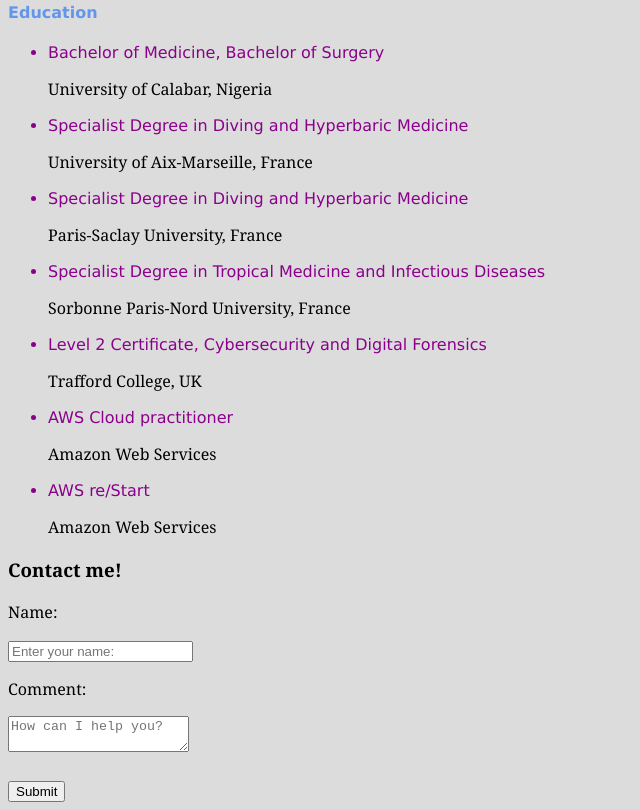
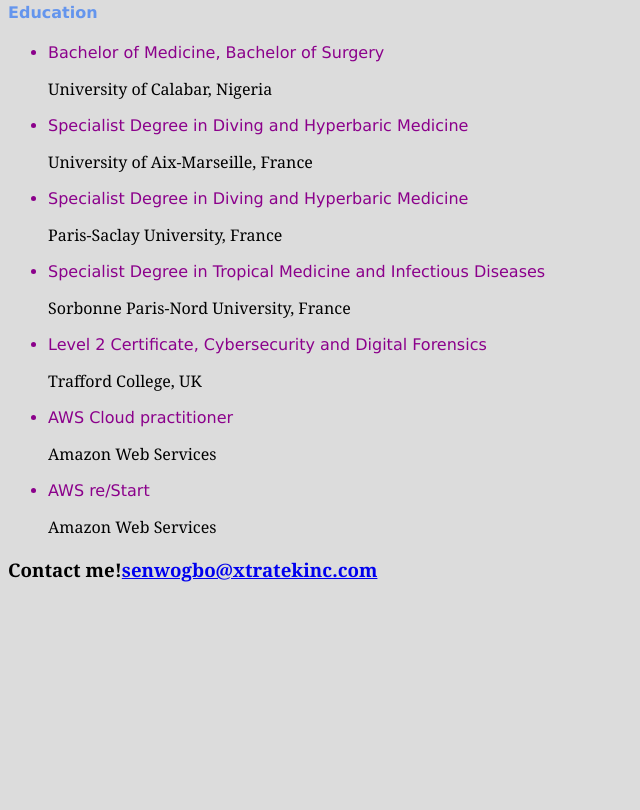
Before and after one commit to senwogbo/cse-profile, a plain HTML site: page index.html in a window 1280 px wide. Shown: the part 747-1557 px from the top of the page, without its empty margins (0-640 px from the left). After the commit the page ends 1348 px from the top, so only its background shows below. Drawn offline with Linux system fonts and the light colour scheme.

Commit message:
update contact link

```diff
--- a/index.html
+++ b/index.html
@@ -50,12 +50,8 @@
       <p>Amazon Web Services</p>
     </ul>
 
-    <h3>Contact me!</h3>
-    <p>Name:</p>
-    <input type="text" placeholder="Enter your name:">
-    <p>Comment: </p>
-    <textarea  placeholder="How can I help you?"></textarea><br><br>
-    <button>Submit</button>
+    <h3>Contact me!<a href="mailto:senwogbo@xtratekinc.com">senwogbo@xtratekinc.com</a></h3>
+
 
   </body>
 </html>
```
